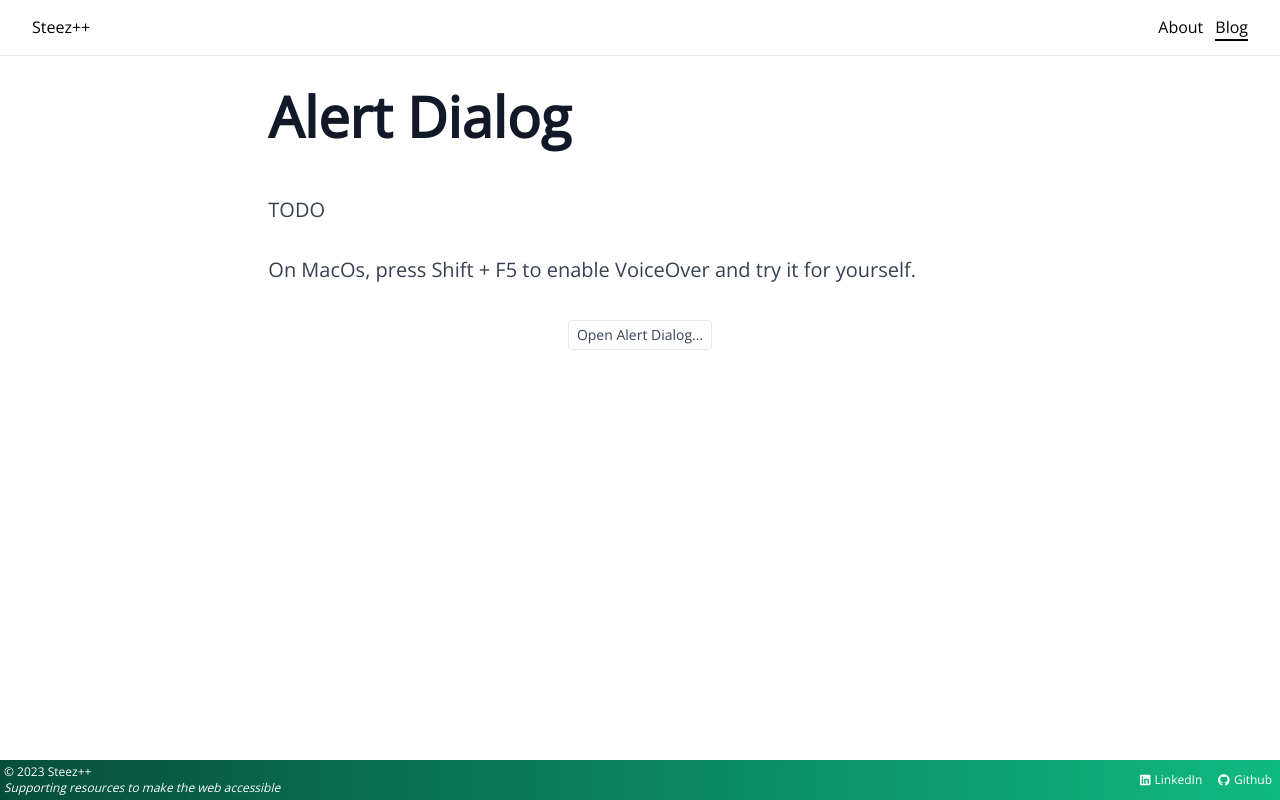
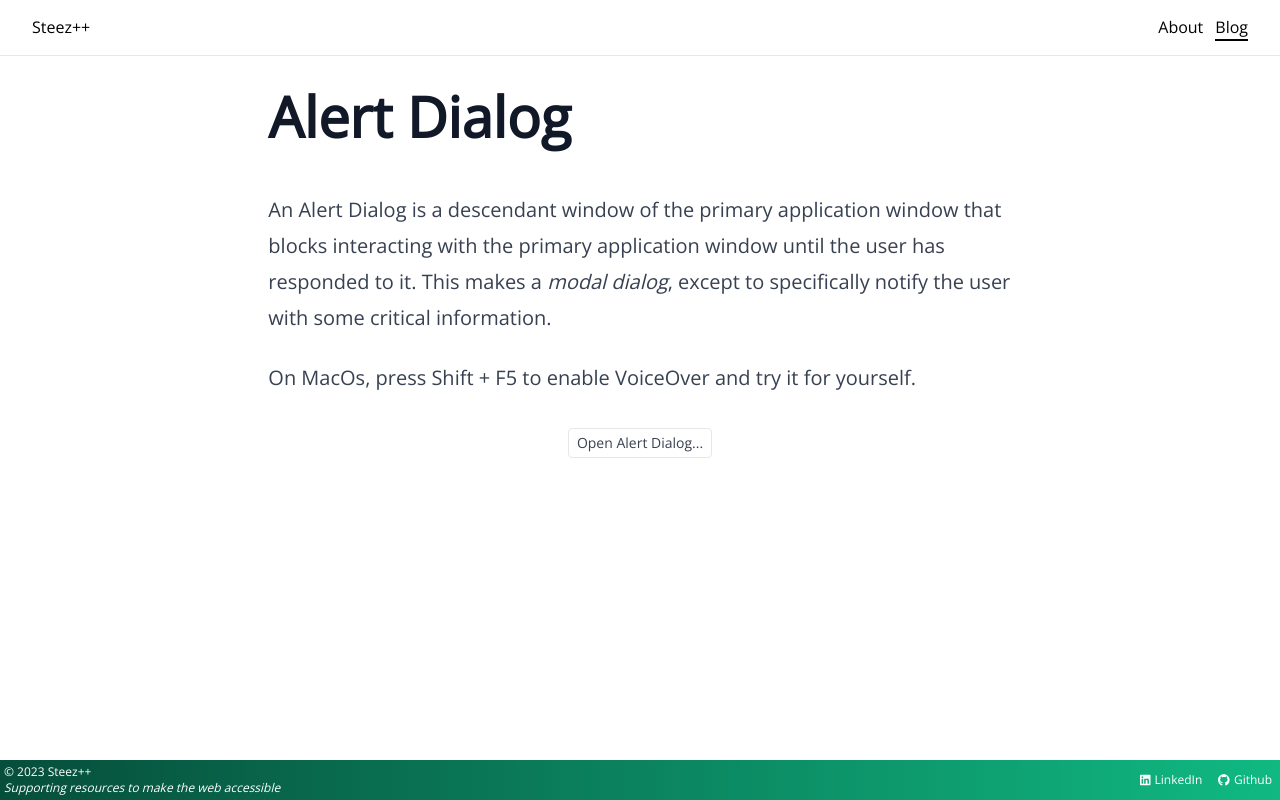
Before and after one commit to steezplusplus/Accessible-Web-Components, a Next.js app: page /blog/alert-dialog in a window 1280 px wide. Built offline with nearby package versions, Linux system fonts and the light colour scheme.

Commit message:
feat: finish alert dialog

```diff
--- a/app/blog/alert-dialog/page.tsx
+++ b/app/blog/alert-dialog/page.tsx
@@ -7,7 +7,8 @@ export default function Page() {
         <header>
           <h1>Alert Dialog</h1>
           <p>
-            TODO
+            An Alert Dialog is a descendant window of the primary application window that blocks interacting with the primary application window until
+            {' '} the user has responded to it. This makes a <i>modal dialog</i>, except to specifically notify the user with some critical information.
           </p>
         </header>
         <p>
--- a/app/blog/page.tsx
+++ b/app/blog/page.tsx
@@ -13,7 +13,7 @@ export default async function Blog() {
   const accordionDescrpition = 'Accordions are a vertical set of controls associated with a panel that will display one panel of content at a time.';
   const modalDescription = 'A Modal overlays the primary window with a modal window, where the modal window does not allow the user to interact with primary window.';
   const dialogDescription = 'A Dialog overlays the primary window with a dialog window, where the dialog window and primary window can simultaneously be interacted with by the user.';
-  const alertDialogDescription = '';
+  const alertDialogDescription = 'An Alert Dialog overlays the primary window with an alert modal window, where the alert modal windows does not allow the user to interact with the primary window.';
 
 
   return (
```
